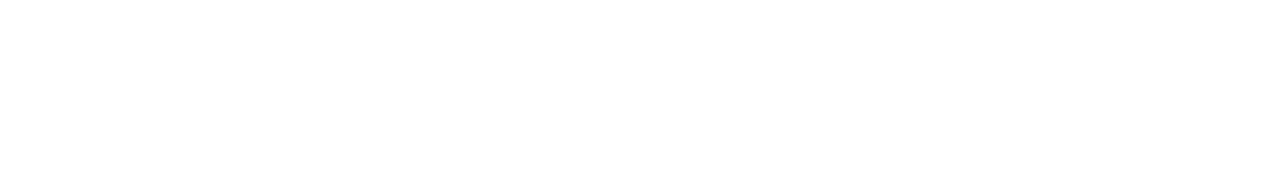
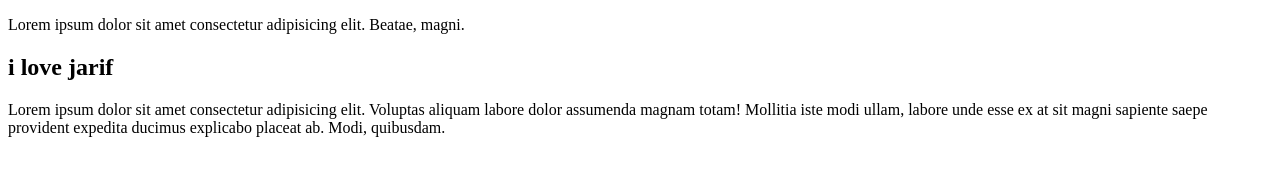
Before and after one commit to jarifal/third-project, a plain HTML site: page index.html in a window 1280 px wide. Drawn offline with Linux system fonts and the light colour scheme.

Commit message:
add a first blog

```diff
--- a/index.html
+++ b/index.html
@@ -6,6 +6,10 @@
     <title>mishuk</title>
 </head>
 <body>
-
+    <div>
+        <p>Lorem ipsum dolor sit amet consectetur adipisicing elit. Beatae, magni.</p>
+        <h2>i love jarif</h2>
+        <p>Lorem ipsum dolor sit amet consectetur adipisicing elit. Voluptas aliquam labore dolor assumenda magnam totam! Mollitia iste modi ullam, labore unde esse ex at sit magni sapiente saepe provident expedita ducimus explicabo placeat ab. Modi, quibusdam.</p>
+    </div>
 </body>
 </html>
```
